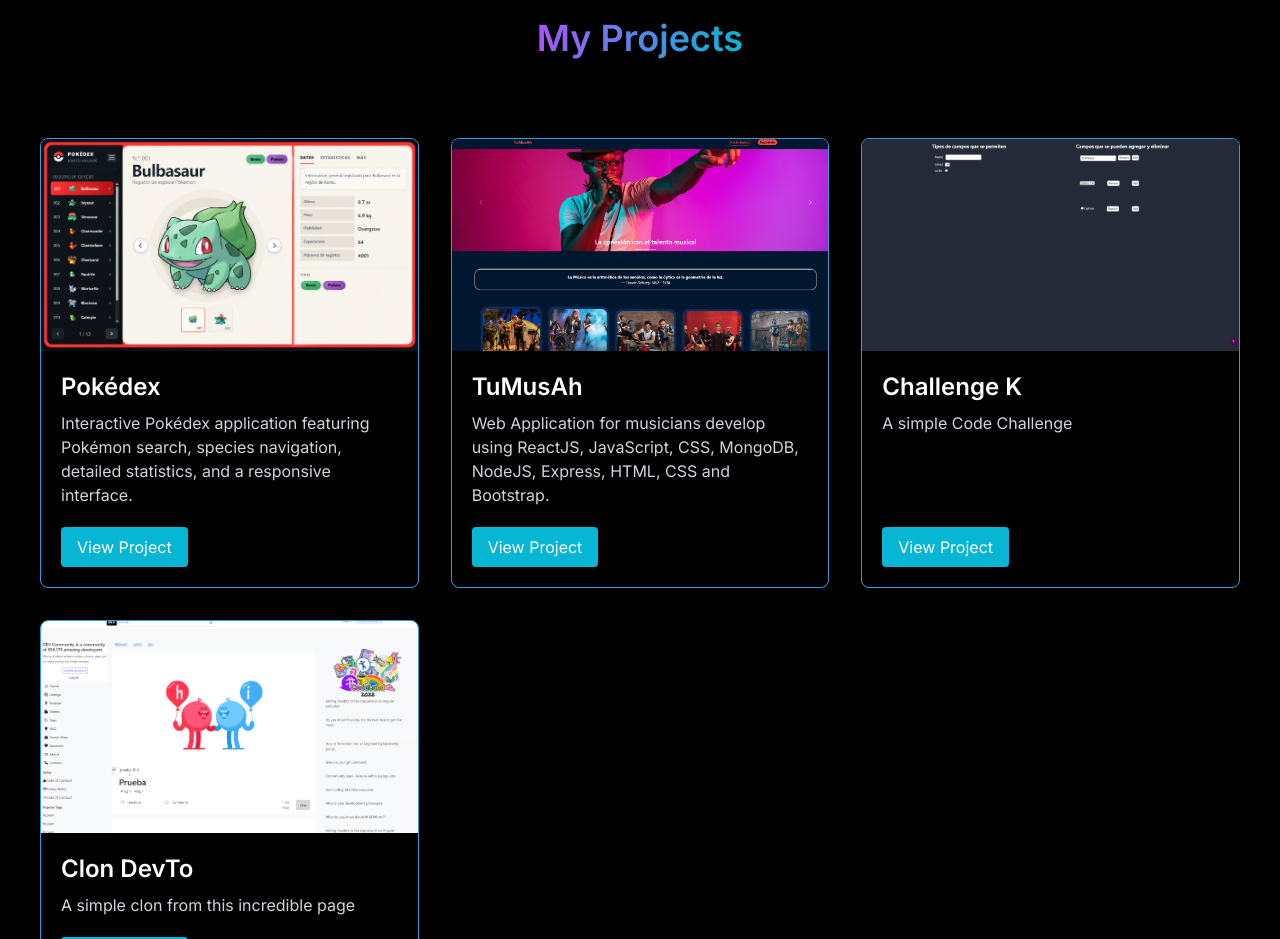
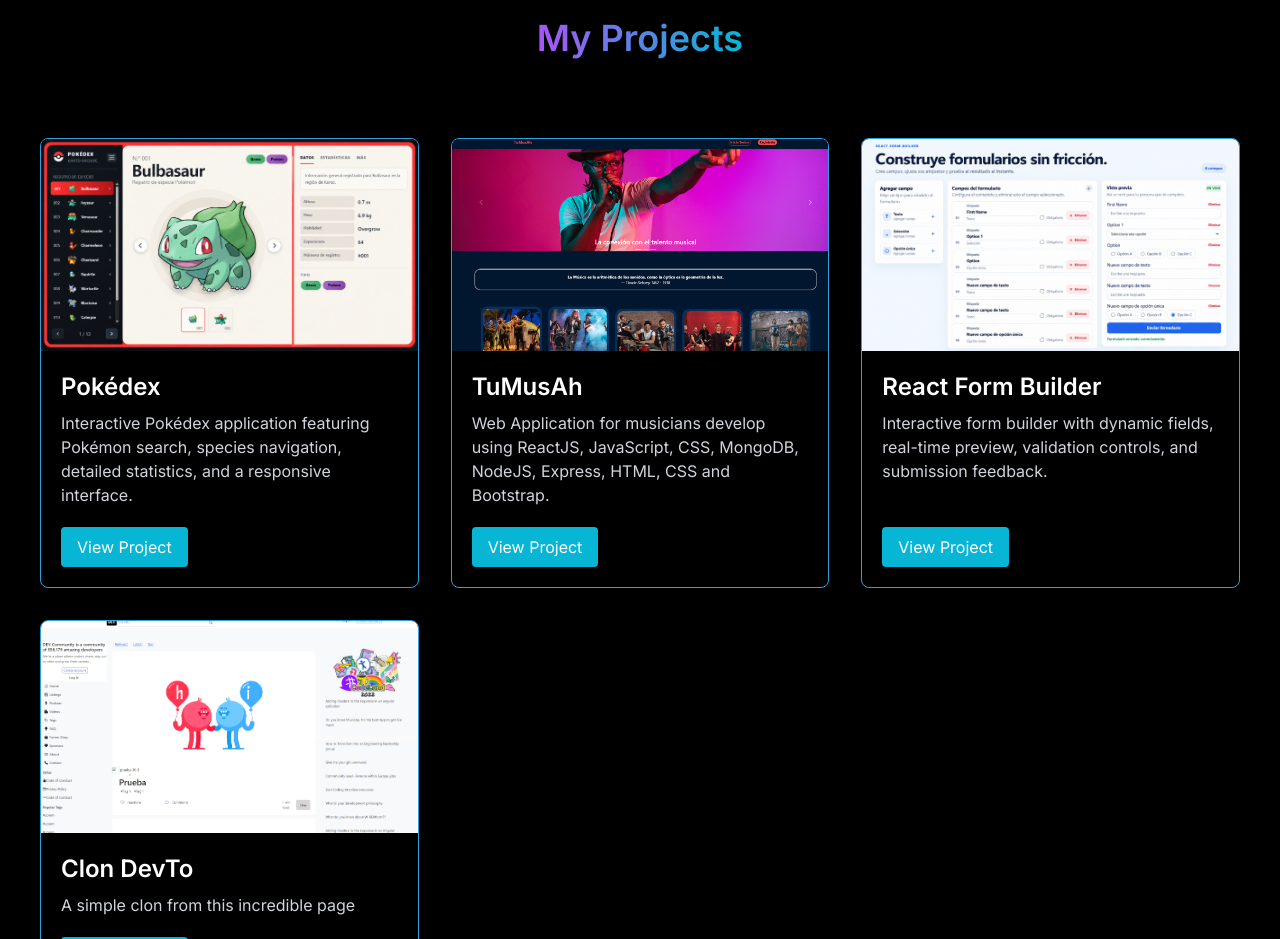
Before and after one commit to 2112miguel/portafoliomamc, a Next.js app: page / in a window 1280 px wide. Shown: the part 1860-2799 px from the top of the page. Built offline with nearby package versions, Linux system fonts and the light colour scheme; a web font is replaced by a local one.

Commit message:
Fix/Card-form

```diff
--- a/components/main/Projects.tsx
+++ b/components/main/Projects.tsx
@@ -26,9 +26,9 @@
           url="https://music-app-front-end.vercel.app"
         />
         <ProjectCard
-          src="/chanllegek.png"
-          title="Challenge K"
-          description="A simple Code Challenge"
+          src="/form-builder.png"
+          title="React Form Builder"
+          description="Interactive form builder with dynamic fields, real-time preview, validation controls, and submission feedback."
           url="https://challenge-k.vercel.app/"
         />
         <ProjectCard
```
Also changed, not shown: public/form-builder.png (added).
